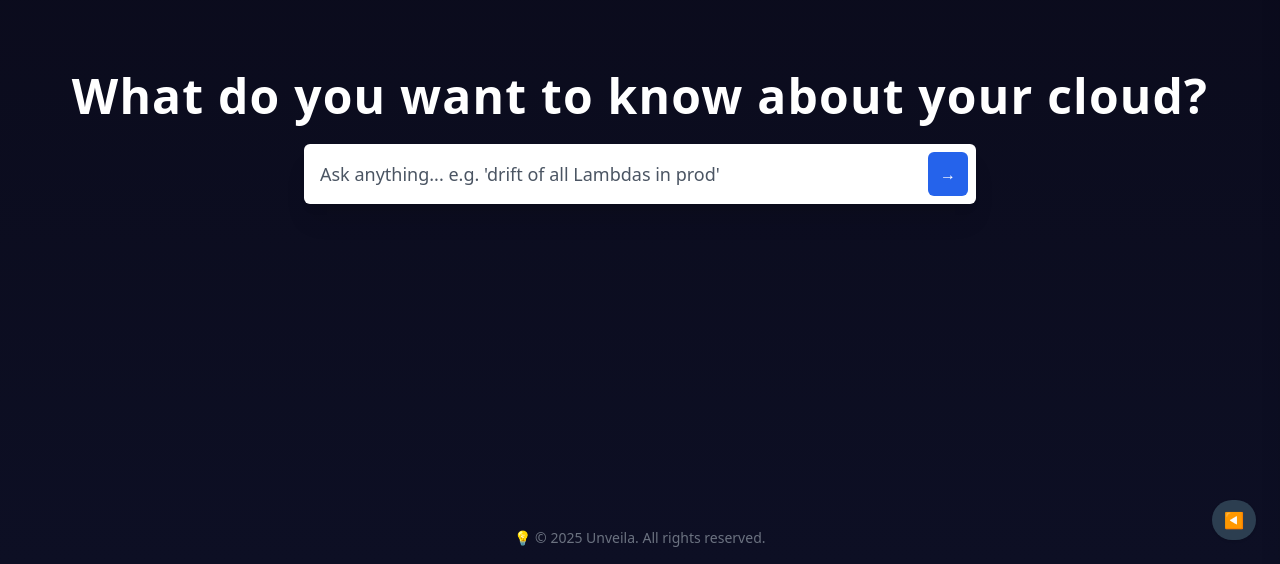
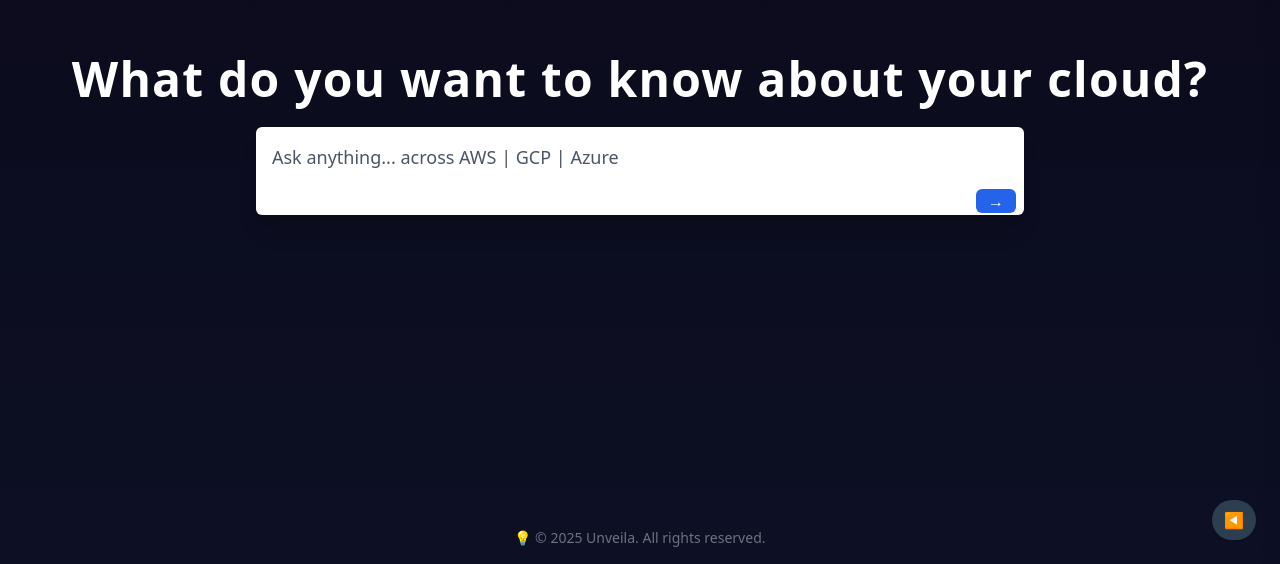
Before and after one commit to satyaelipe/unveila-landing-page, a React (Vite) app: page / in a window 1280 px wide. Shown: the part 236-800 px from the top of the page. Built offline with nearby package versions, Linux system fonts and the light colour scheme.

Commit message:
Update LandingPage.jsx

```diff
--- a/src/LandingPage.jsx
+++ b/src/LandingPage.jsx
@@ -95,20 +95,20 @@ export default function LandingPage() {
         <h1 className="text-4xl md:text-5xl font-semibold tracking-wide mb-6">What do you want to know about your cloud?</h1>
 
         {/* Central Search Box */}
-        <div className="relative w-full max-w-2xl">
-          <input
-            type="text"
+        <div className="relative w-full max-w-3xl">
+          <textarea
             value={query}
             onChange={(e) => setQuery(e.target.value)}
             onFocus={() => setShowSuggestions(true)}
             onBlur={() => setTimeout(() => setShowSuggestions(false), 200)}
             onKeyDown={handleSearchSubmit}
-            placeholder="Ask anything... e.g. 'drift of all Lambdas in prod'"
-            className="w-full px-4 py-4 pr-12 text-black rounded-md placeholder-gray-600 text-lg shadow-xl"
+            rows={2}
+            placeholder="Ask anything... across AWS | GCP | Azure"
+            className="w-full px-4 py-4 pr-14 text-black rounded-md placeholder-gray-600 text-lg shadow-xl resize-none overflow-hidden"
           />
           <button
             onClick={handleSearchSubmit}
-            className="absolute right-2 top-2 bottom-2 px-3 bg-blue-600 hover:bg-blue-700 text-white rounded-md"
+            className="absolute right-2 bottom-2 px-3 bg-blue-600 hover:bg-blue-700 text-white rounded-md"
             aria-label="Submit Query"
           >→</button>
 
```
